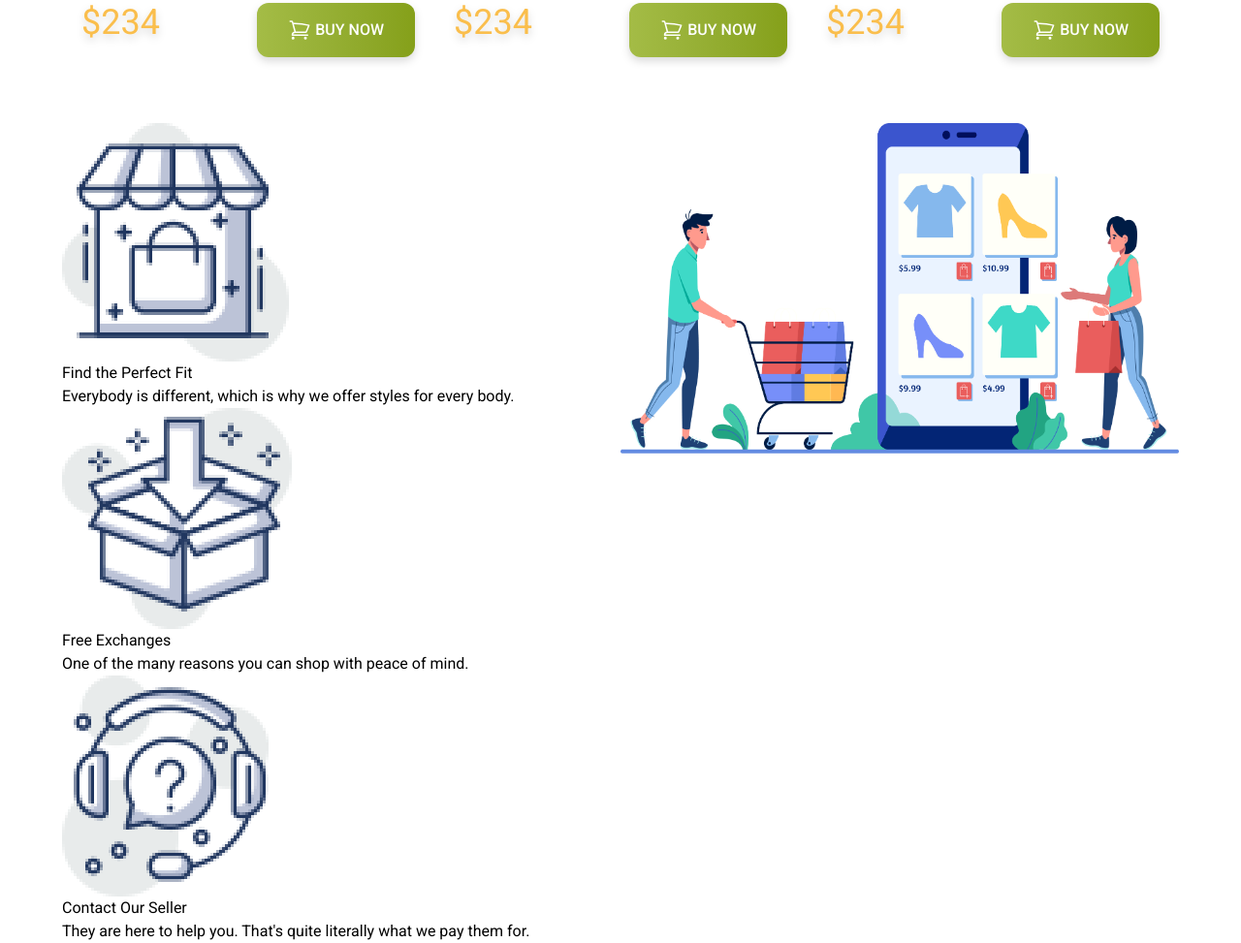
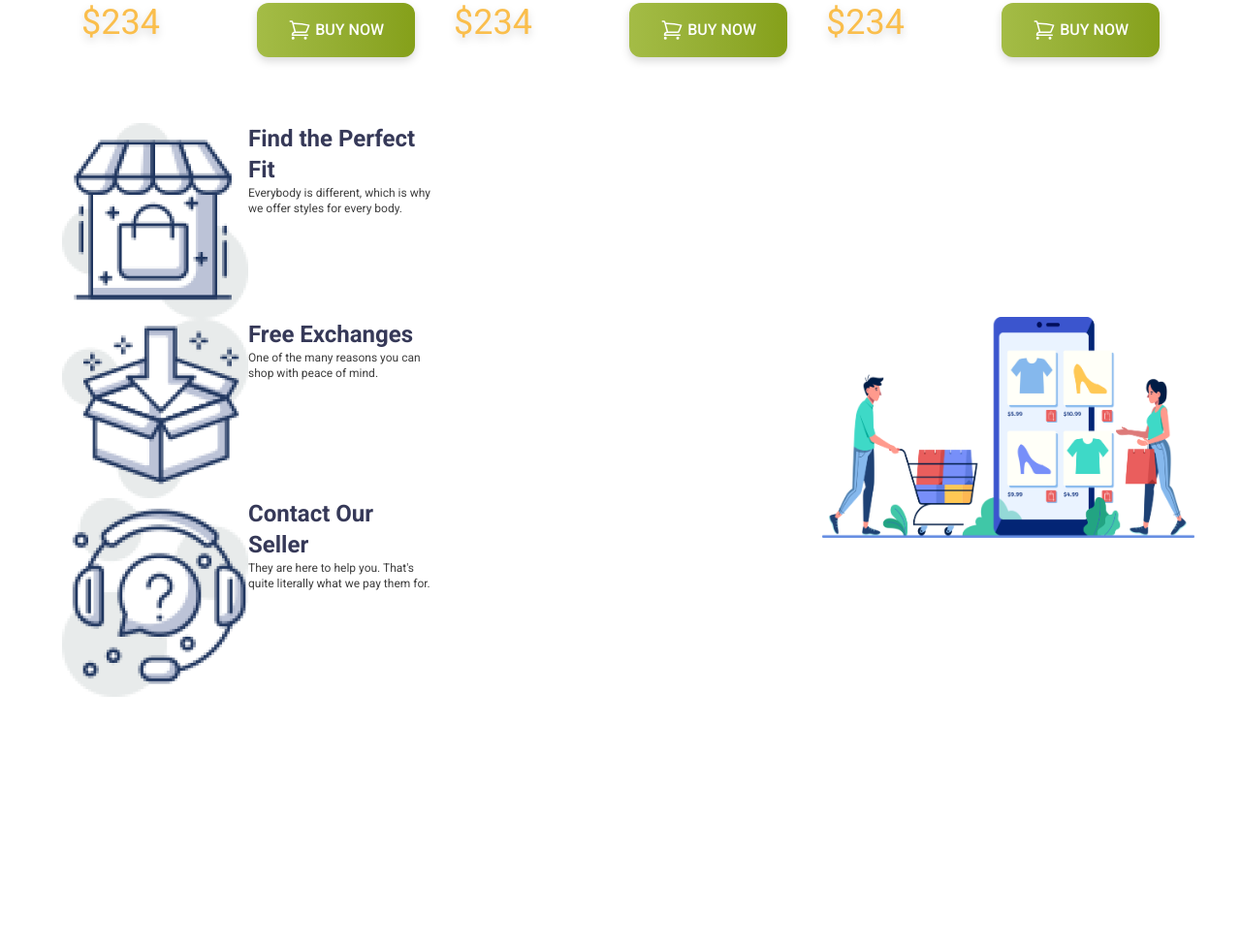
Before and after one commit to mrnaeem34/penguin-fashion, a plain HTML site: page index.html in a window 1280 px wide. Shown: the part 1934-2907 px from the top of the page at 97% size. After the commit the page ends 2653 px from the top, so only its background shows below. Drawn offline with nearby package versions, Linux system fonts and the light colour scheme.

Commit message:
added last page

```diff
--- a/index.html
+++ b/index.html
@@ -180,28 +180,28 @@
                 </div>
             </div>
         </section>
-        <section class="grid grid-cols-1 lg:grid-cols-2">
-            <div class="">
-                <img src="icons/house.png" alt="">
-                <div>
-                    <h1>Find the Perfect Fit</h1>
-                    <p>Everybody is different, which is why we
+        <section class="grid grid-cols-1 lg:grid-cols-3  justify-between">
+            <div class="grid grid-cols-1 lg:grid-cols-2 rounded-2xl">
+                <img class="rounded-2xl" src="icons/house.png" alt="">
+                <div class="font-roboto ">
+                    <h1 class="font-bold text-2xl text-[#363958]">Find the Perfect Fit</h1>
+                    <p class="font-normal text-xs text-[#3E3E3E]">Everybody is different, which is why we
                         offer styles for every body.</p>
                 </div>
                 <img src="icons/box.png" alt="">
-                <div>
-                    <h1>Free Exchanges</h1>
-                    <p>One of the many reasons you can shop
+                <div class="font-roboto">
+                    <h1 class="font-bold text-2xl text-[#363958]">Free Exchanges</h1>
+                    <p class="font-normal text-xs text-[#3E3E3E]">One of the many reasons you can shop
                         with peace of mind.</p>
                 </div>
                 <img src="icons/question.png" alt="">
-                <div>
-                    <h1>Contact Our Seller</h1>
-                    <p>They are here to help you. That's quite
+                <div class="font-roboto">
+                    <h1 class="font-bold text-2xl text-[#363958]">Contact Our Seller</h1>
+                    <p class="font-normal text-xs text-[#3E3E3E]">They are here to help you. That's quite
                         literally what we pay them for.</p>
                 </div>
             </div>
-            <img src="images/shopping.png" alt="">
+            <img class="ml-100 mt-50" src="images/shopping.png" alt="">
         </section>
     </main>
 </body>
```
